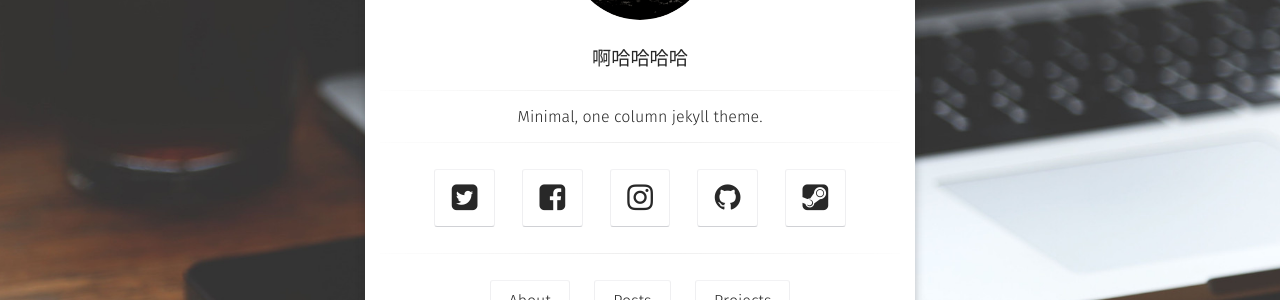
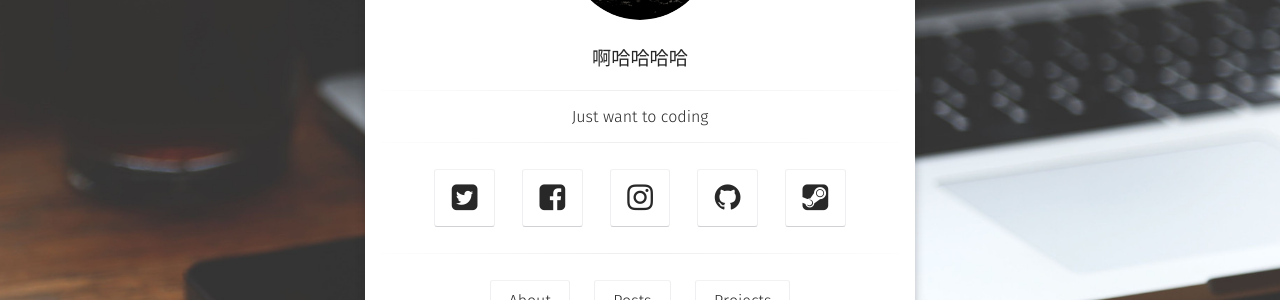
Before and after one commit to mazhiyu123/mazhiyu123.github.io, a Jekyll site: the page built from index.html, in a window 1280 px wide. Shown: the part 353-653 px from the top of the page. Built offline with Jekyll 4.4.1, drawn with Linux system fonts in a browser that asks for light colours; some web fonts are replaced.

Commit message:
update bio

```diff
--- a/_config.yml
+++ b/_config.yml
@@ -1,6 +1,6 @@
 # Site
 title:              啊哈哈哈哈
-bio:                'Minimal, one column jekyll theme.'
+bio:                'Just want to coding'
 description:        "BLOG"
 reading_time:       true
 words_per_minute:   200
```
